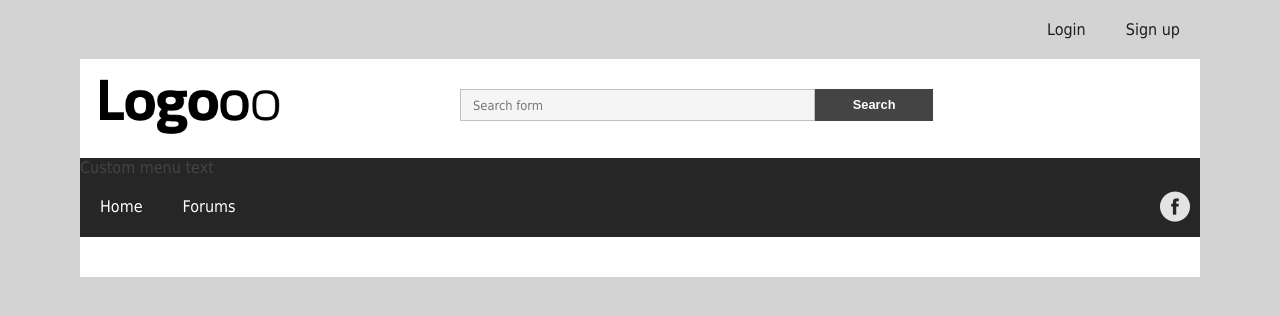
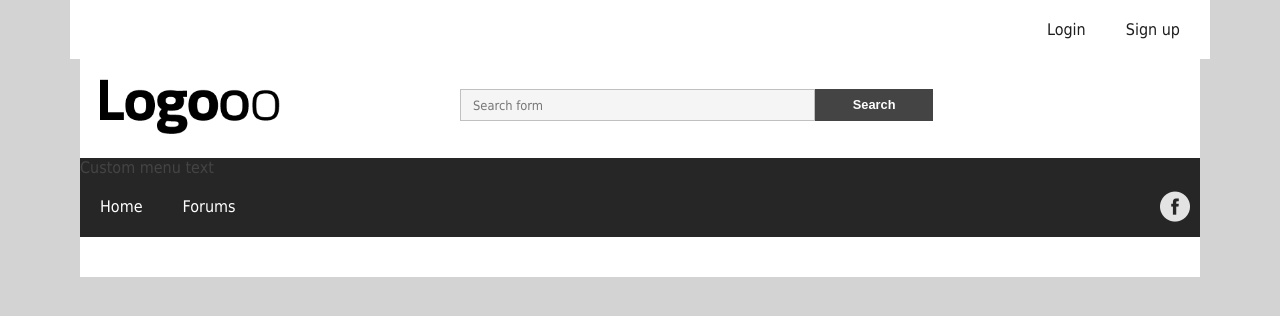
Before and after one commit to kimtuitoek/Forum-project, a PHP site: page /Template/header.php in a window 1280 px wide. Shown: the top 316 px of the page. Run offline with PHP 8.4, Linux system fonts and the light colour scheme; some libraries are stand-ins or nearby versions; some web fonts are replaced.

Commit message:
removed header changes

```diff
--- a/Web-app/Template/header.php
+++ b/Web-app/Template/header.php
@@ -20,7 +20,7 @@
   <body class="size-1140">
     <!-- HEADER -->
     <header>
-      <div class="line" "box" align="right">
+      <div class="line box" align="right">
         <div class="top-nav s-12 1-10" id="top_navi">
          <ul>
         <?php
@@ -80,6 +80,6 @@
       </div>
     </header>
 
-    <div class="line">
-        <div class="box">
-          <div class="margin">
+	<div class="line">
+		<div class="box">
+			<div class="margin">
```
